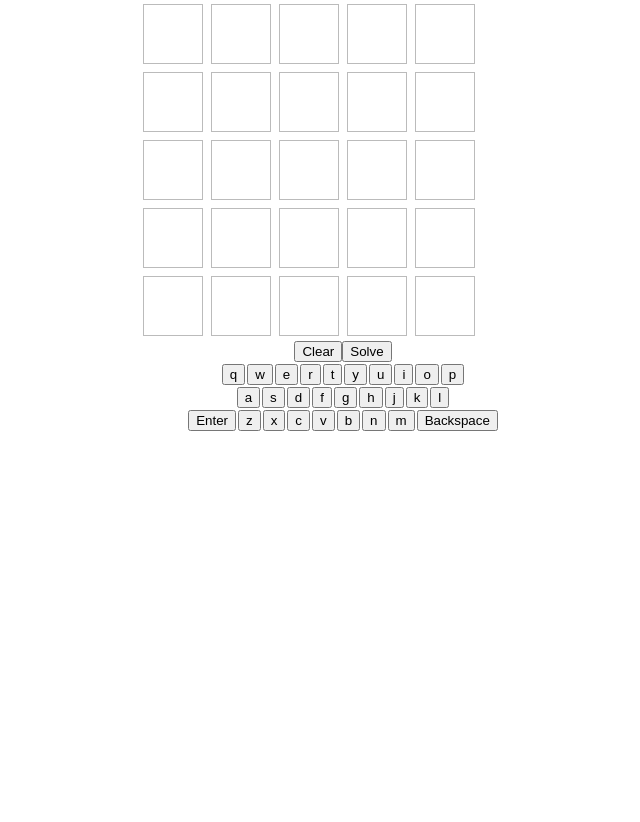
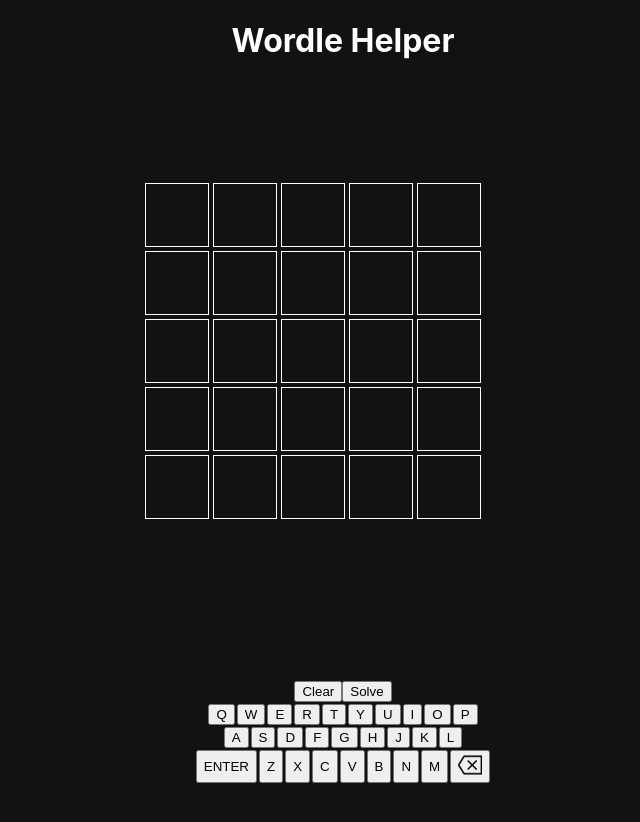
Before and after one commit to jbanghw/wordle-react, a React (Create React App) app: page / in a window 1280 px wide. Shown: the top 822 px of the page, without its empty margins (297-937 px from the left). Before the commit the page ends 800 px from the top, so only its background shows below. Built offline with nearby package versions, Linux system fonts and the light colour scheme.

Commit message:
board css with flexbox

```diff
--- a/src/App.tsx
+++ b/src/App.tsx
@@ -27,11 +27,18 @@
   }
 
   return (
-    <div style={{display: 'flex', justifyContent: 'center', alignItems: 'center', textAlign: 'center'}}>
-      <div style={{display: 'block'}}>
-        <WordleGrid guesses={guesses} colors={colors} colorChange={setColors} guessChange={setGuesses} resetSolution={setSolution} />
-        {
-          guesses.length < 5 &&
+    <div className="mainApp">
+      <div>
+        <h1 style={{color: 'white'}}>Wordle Helper</h1>
+        <div className='board'>
+          <WordleGrid
+            guesses={guesses}
+            colors={colors}
+            colorChange={setColors}
+            guessChange={setGuesses}
+            resetSolution={setSolution}
+          />
+          { guesses.length < 5 &&
             <CurrentGuess
               currentGuess={currentGuess}
               setCurrentGuess={setCurrentGuess}
@@ -39,12 +46,15 @@
               setGuesses={setGuesses}
               colors={colors}
               setColors={setColors}
-              resetSolution={setSolution} />
+              resetSolution={setSolution}
+            />
           }
           {
             Array.from({length: 4 - guesses.length}, (_, idx) => <EmptyRow key={idx}/>)
           }
-        <button onClick={async () => {setGuesses([]); setColors([]); setCurrentGuess('');}}>
+        </div>
+        <div style={{ paddingBottom: '15px'}}>
+          <button onClick={async () => {setGuesses([]); setColors([]); setCurrentGuess(''); setSolution([]);}}>
             Clear
           </button>
           <button onClick={async () => {await handleSolve();}}>
@@ -58,8 +68,11 @@
             colors={colors} setColors={setColors}
             resetSolution={setSolution}
           />
-        <h1>
-          {solution.join(', ')}
+        </div>
+      </div>
+      <div>
+        <h1 style={{ color: 'white' }}>
+          {solution.join('\n')}
         </h1>
       </div>
     </div>
--- /dev/null
+++ b/src/components/Backspace/backspace.js
@@ -0,0 +1,15 @@
+export const Backspace = props => (
+  <svg
+    xmlns="http://www.w3.org/2000/svg"
+    stroke="currentColor"
+    fill="currentColor"
+    viewBox="0 0 44.18 44.18"
+    {...props}
+  >
+    <path d="M10.625,5.09L0,22.09l10.625,17H44.18v-34H10.625z M42.18,37.09H11.734l-9.375-15l9.375-15H42.18V37.09z" />
+    <polygon
+      points="18.887,30.797 26.18,23.504 33.473,30.797 34.887,29.383 27.594,22.09 34.887,14.797 33.473,13.383 26.18,20.676
+		18.887,13.383 17.473,14.797 24.766,22.09 17.473,29.383 	"
+    />
+  </svg>
+);
--- a/src/components/CurrentGuess/index.js
+++ b/src/components/CurrentGuess/index.js
@@ -1,8 +1,6 @@
-import { useEffect, useState } from "react"
+import { useEffect } from "react"
 
 export default function CurrentGuess({currentGuess, setCurrentGuess, guesses, setGuesses, colors, setColors, resetSolution}) {
-  // const [guess, setGuess] = useState('');
-
   useEffect(() => {
     window.addEventListener('keyup', handleKeyup);
 
@@ -52,6 +50,7 @@
       <button className="emptyButton">{currentGuess.length >= 2 && currentGuess[2]}</button>
       <button className="emptyButton">{currentGuess.length >= 3 && currentGuess[3]}</button>
       <button className="emptyButton">{currentGuess.length >= 4 && currentGuess[4]}</button>
+      <div className="divider" />
       <button className="emptyRemoveButton" />
     </div>
   )
--- a/src/components/EmptyRow/index.js
+++ b/src/components/EmptyRow/index.js
@@ -6,6 +6,7 @@
       <button className="emptyButton" />
       <button className="emptyButton" />
       <button className="emptyButton" />
+      <div className="divider" />
       <button className="emptyRemoveButton" />
     </div>
   )
--- a/src/components/Keyboard/index.js
+++ b/src/components/Keyboard/index.js
@@ -1,7 +1,9 @@
+import { Backspace } from "../Backspace/backspace";
+
 const KEYBOARD = [
-  ['q', 'w', 'e', 'r', 't', 'y', 'u', 'i', 'o', 'p'],
-  ['a', 's', 'd', 'f', 'g', 'h', 'j', 'k', 'l'],
-  ['Enter', 'z', 'x', 'c', 'v', 'b', 'n', 'm', "Backspace"],
+  ['Q', 'W', 'E', 'R', 'T', 'Y', 'U', 'I', 'O', 'P'],
+  ['A', 'S', 'D', 'F', 'G', 'H', 'J', 'K', 'L'],
+  ['ENTER', 'Z', 'X', 'C', 'V', 'B', 'N', 'M', "BACKSPACE"],
 ];
 
 
@@ -9,7 +11,7 @@
 
   function Key({ letter }) {
     function handlePress() {
-      if (letter === 'Enter') {
+      if (letter === 'ENTER') {
         if (currentGuess.length < 5) {
           console.log('enter a full word')
           return
@@ -23,7 +25,7 @@
         setColors(updatedColors);
         resetSolution([]);
         setCurrentGuess('');
-      } else if (letter === 'Backspace') {
+      } else if (letter === 'BACKSPACE') {
         if (currentGuess.length === 0 && guesses.length > 0) {
           let updatedGuesses = [...guesses];
           let updatedColors = [...colors];
@@ -46,7 +48,7 @@
 
     return(
       <button onClick={handlePress}>
-        {letter}
+        {letter === 'BACKSPACE' ? <Backspace height={24} width={24} /> : letter}
       </button>
     )
   }
--- a/src/components/WordleBox/index.js
+++ b/src/components/WordleBox/index.js
@@ -1,9 +1,9 @@
 export default function WordleBox({ letter, row, col, colors, colorChange, resetSolution }) {
-  let backgroundColor = "gray";
+  let backgroundColor = "#787c7f";
   if (colors[row][col] === "y") {
-    backgroundColor = "yellow";
+    backgroundColor = "#c8b653";
   } else if (colors[row][col] === "g") {
-    backgroundColor = "green";
+    backgroundColor = "#6ca965";
   }
 
   const handleClick = (e) => {
@@ -20,7 +20,7 @@
   }
 
   return (
-    <button className="wordleBox" onClick={handleClick} style={{background: backgroundColor}}>
+    <button className="wordleBox" onClick={handleClick} style={{backgroundColor: backgroundColor}}>
       {letter}
     </button>
   )
--- a/src/components/WordleGrid/index.js
+++ b/src/components/WordleGrid/index.js
@@ -2,7 +2,7 @@
 
 const WordleGrid = ({ guesses, guessChange, colors, colorChange, resetSolution }) => {
   return (
-    <div>
+    <div className="wordleGrid">
       {guesses.map((guess, idx) => {
         return <WordleRow key={idx} row={idx} guesses={guesses} colors={colors} colorChange={colorChange} guessChange={guessChange} resetSolution={resetSolution} />
       })}
--- a/src/components/WordleRow/index.js
+++ b/src/components/WordleRow/index.js
@@ -15,9 +15,8 @@
       <WordleBox letter={guesses[row][2]} row={row} col={2} colors={colors} colorChange={colorChange} resetSolution={resetSolution} />
       <WordleBox letter={guesses[row][3]} row={row} col={3} colors={colors} colorChange={colorChange} resetSolution={resetSolution} />
       <WordleBox letter={guesses[row][4]} row={row} col={4} colors={colors} colorChange={colorChange} resetSolution={resetSolution} />
-      <div>
-        <button className="removeButton" onClick={handleRemove}>remove</button>
-      </div>
+      <div className="divider" />
+      <button className="removeButton" onClick={handleRemove} />
     </div>
   )
 }
--- a/src/index.css
+++ b/src/index.css
@@ -1,10 +1,18 @@
+html {
+  height: 100%;
+}
+
 body {
+  padding: 0;
   margin: 0;
+  width: 100%;
+  height: 100%;
   font-family: -apple-system, BlinkMacSystemFont, 'Segoe UI', 'Roboto', 'Oxygen',
     'Ubuntu', 'Cantarell', 'Fira Sans', 'Droid Sans', 'Helvetica Neue',
     sans-serif;
   -webkit-font-smoothing: antialiased;
   -moz-osx-font-smoothing: grayscale;
+  background-color: #121212;
 }
 
 code {
@@ -12,63 +20,98 @@
     monospace;
 }
 
+.mainApp {
+  width: 100%;
+  height: 200vh;
+  display: flex;
+  flex-direction: column;
+  justify-content: space-between;
+  align-items: center;
+  text-align: center;
+}
+
+.mainApp > div {
+  width: 100%;
+  height: 100vh;
+  display: flex;
+  flex-direction: column;
+  justify-content: space-between;
+  align-items: center;
+  text-align: center;
+}
+
+.board {
+  width: 100%;
+  max-width: 400px;
+  aspect-ratio: 1 / 1;
+}
+
+.wordleGrid {
+  width: 100%;
+}
+
 .wordleRow {
-  text-align: center;
+  width: 100%;
   display: flex;
+  flex-direction: row;
   justify-content: center;
   align-items: center;
+  text-align: center;
 }
 
 .wordleBox {
   display: block;
-  width: 60px;
-  height: 60px;
-  border: 1px solid #bbb;
-  margin: 4px;
-  text-align: center;
-  line-height: 60px;
+  background-color: #121212;
+  color: #fff;
+  width: 18%;
+  aspect-ratio: 1 / 1;
+  border: none;
+  margin: 2px;
   text-transform: uppercase;
   font-weight: bold;
   font-size: 2.5em;
 }
 
-.wordleRow > div {
+.emptyButton {
   display: block;
-  width: 60px;
-  height: 60px;
-  margin: 4px;
-  text-align: center;
+  background-color: #121212;
+  color: #fff;
+  width: 18%;
+  aspect-ratio: 1 / 1;
+  border: 1px solid #fff;
+  margin: 2px;
+  text-transform: uppercase;
+  font-weight: bold;
   font-size: 2.5em;
 }
 
+.divider {
+  margin-right: 5%;
+}
+
 .removeButton {
+  background-image: url(../public/trash.png);
   background-color: transparent;
   background-repeat: no-repeat;
+  background-size: contain;
+  cursor: pointer;
+  outline: none;
   border: none;
-  cursor: pointer;
-  overflow: hidden;
-  outline: none;
-}
-
-.emptyButton {
+  margin: 2px;
   display: block;
-  width: 60px;
-  height: 60px;
-  border: 1px solid #bbb;
-  margin: 4px;
-  text-align: center;
-  line-height: 60px;
-  text-transform: uppercase;
-  font-weight: bold;
-  font-size: 2.5em;
-  background-color: transparent;
+  width: 10%;
+  aspect-ratio: 1 / 1;
 }
 
 .emptyRemoveButton {
+  background-color: transparent;
+  background-repeat: no-repeat;
+  background-size: contain;
+  cursor: pointer;
+  outline: none;
+  border: none;
+  margin: 2px;
   display: block;
-  width: 60px;
-  height: 60px;
-  margin: 4px;
-  border: none;
-  background-color: transparent;
+  width: 10%;
+  aspect-ratio: 1 / 1;
 }
```
Also changed, not shown: public/trash.png (added). Lines whose indentation alone changed are shown as unchanged.
